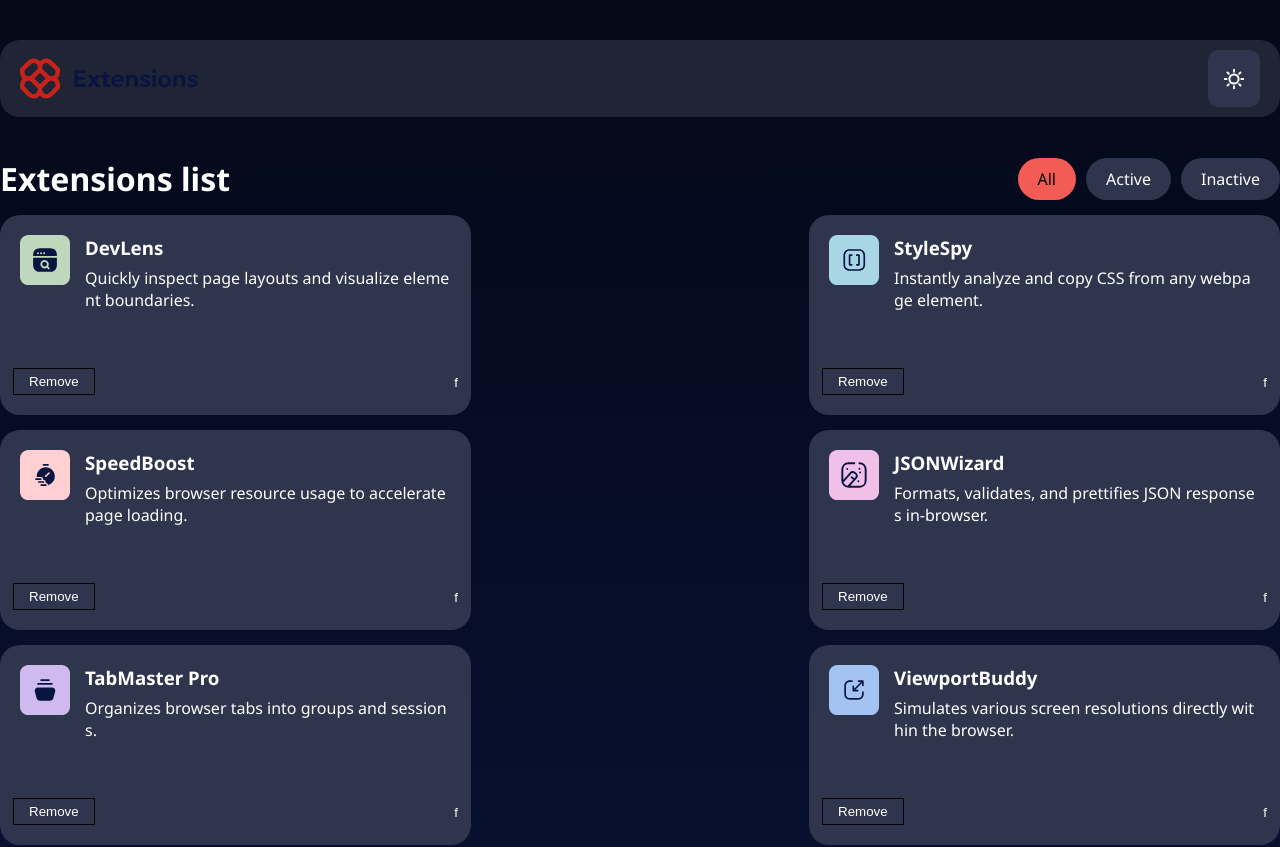
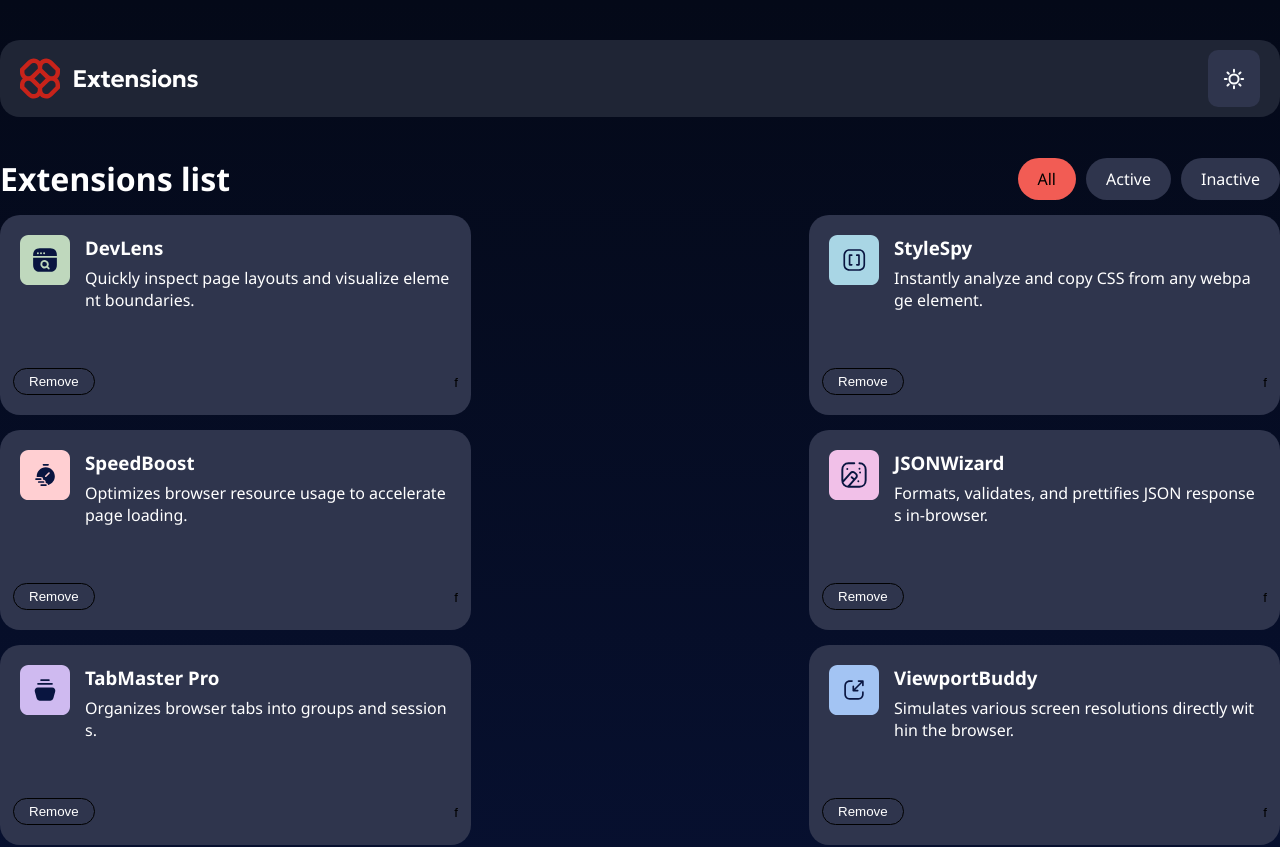
Before and after one commit to denismisko/browser-extension, a Next.js app: page / in a window 1280 px wide. Shown: the top 847 px of the page. Built offline with nearby package versions, Linux system fonts and the light colour scheme.

Commit message:
added some changes, dark mode colors and adjusted logo for dark mode

```diff
--- a/src/app/layout.tsx
+++ b/src/app/layout.tsx
@@ -2,8 +2,8 @@ import type { Metadata } from "next";
 import "./scss/globals.scss";
 
 export const metadata: Metadata = {
-  title: "Create Next App",
-  description: "Generated by create next app",
+  title: "Browser Extensions",
+  description: "Browser Extensions in one place.",
 };
 
 export default function RootLayout({
--- a/src/app/navigation.tsx
+++ b/src/app/navigation.tsx
@@ -12,7 +12,7 @@ export default function Navigation({isDarkMode, setDarkMode}: NavigationProps) {
   return (
     <header className={styles.header}>
       <div className={styles.flexbox}>
-        <img src={"logo.svg"} alt="Logo" className={styles.logo} />
+        <img src={isDarkMode ? "logolight.svg" : "logodark.svg"} alt="Logo" className={styles.logo} />
         <div
           className={styles.lightdarkmode}
           onClick={darkModeSwitch}
--- a/src/app/page.tsx
+++ b/src/app/page.tsx
@@ -3,6 +3,7 @@ import Navigation from "./navigation";
 import { useEffect, useState } from "react";
 import data from "../assets/data.json";
 import "./scss/globals.scss";
+import "./scss/page.scss";
 
 const filters = [
   { key: "all", label: "All" },
@@ -19,7 +20,7 @@ export default function Layout() {
     isActive === "all"
       ? items
       : items.filter((item) =>
-          isActive === "active" ? item.isActive : !item.isActive
+          isActive === "active" ? item.isActive : !item.isActive,
         );
 
   const removeItem = (name: string) => {
@@ -52,7 +53,7 @@ export default function Layout() {
         </div>
         <div className="boxes">
           {filteredData.length === 0 ? (
-            <p>No extensions :(</p>
+            <p className="zero-extensions">No extensions :(, add new!</p>
           ) : (
             filteredData.map((item) => (
               <div className="box" key={item.name}>
--- a/src/app/scss/globals.scss
+++ b/src/app/scss/globals.scss
@@ -65,95 +65,8 @@ li {
   list-style: none;
 }
 
-//
-ul {
-  display: flex;
-
-  li {
-    margin-left: 10px;
-    border-radius: 25px;
-    background: $soft-grey;
-    padding: 10px 20px;
-    cursor: pointer;
-
-    &.active {
-      background-color: $red-400;
-      color: $black;
-    }
-  }
+//dark mode
+.dark{
+  background: $light-gradient;
+  color: $black;
 }
-
-.headline {
-  display: flex;
-  justify-content: space-between;
-  align-items: center;
-}
-
-.boxes {
-  width: 100%;
-  display: flex;
-  flex-wrap: wrap;
-  justify-content: space-between;
-
-  .box {
-    width: 471px;
-    max-width: 475px;
-    height: 200px;
-    max-height: 500px;
-    display: flex;
-    background: $soft-grey;
-    margin-top: 15px;
-    align-items: flex-start;
-    padding: 20px;
-    word-break: break-all;
-    border-radius: 20px;
-    position: relative;
-
-    h3{
-      margin-bottom: 7px;
-    }
-
-    img {
-      width: 50px;
-      margin-right: 15px;
-    }
-  }
-}
-.buttonFlex {
-  display: flex;
-}
-
-.remove {
-  position: absolute;
-  left: 13px;
-  bottom: 25px;
-  border: 1px solid $black;
-}
-
-.activeornot {
-  position: absolute;
-  right: 13px;
-  bottom: 25px;
-}
-
-.remove,
-.activeornot {
-  color: $white;
-  border: none;
-  background: none;
-  cursor: pointer;
-}
-
-.remove {
-  position: absolute;
-  left: 13px;
-  bottom: 20px;
-  border: 1px solid $black;
-  padding: 5px 15px;
-}
-
-.activeornot {
-  position: absolute;
-  right: 13px;
-  bottom: 25px;
-}
--- a/src/app/scss/navigation.module.scss
+++ b/src/app/scss/navigation.module.scss
@@ -26,3 +26,11 @@
     top: 3px;
   }
 }
+
+//darkmode
+:global(.dark) .lightdarkmode {
+  background: rgb(239, 236, 236);
+}
+:global(.dark) .flexbox {
+  background: white;
+}
--- /dev/null
+++ b/src/app/scss/page.scss
@@ -0,0 +1,119 @@
+@import "../variables/abstracts/colors";
+
+//
+ul {
+  display: flex;
+
+  li {
+    margin-left: 10px;
+    border-radius: 25px;
+    background: $soft-grey;
+    padding: 10px 20px;
+    cursor: pointer;
+
+    &.active {
+      background-color: $red-400;
+      color: $black;
+    }
+  }
+}
+
+.headline {
+  display: flex;
+  justify-content: space-between;
+  align-items: center;
+}
+
+.boxes {
+  width: 100%;
+  display: flex;
+  flex-wrap: wrap;
+  justify-content: space-between;
+
+  .box {
+    width: 471px;
+    max-width: 475px;
+    height: 200px;
+    max-height: 500px;
+    display: flex;
+    background: $soft-grey;
+    margin-top: 15px;
+    align-items: flex-start;
+    padding: 20px;
+    word-break: break-all;
+    border-radius: 20px;
+    position: relative;
+
+    h3 {
+      margin-bottom: 7px;
+    }
+
+    img {
+      width: 50px;
+      margin-right: 15px;
+    }
+  }
+}
+
+.buttonFlex {
+  display: flex;
+}
+
+.remove {
+  position: absolute;
+  left: 13px;
+  bottom: 25px;
+  border: 1px solid $black;
+}
+
+.activeornot {
+  position: absolute;
+  right: 13px;
+  bottom: 25px;
+}
+
+.remove,
+.activeornot {
+  color: $white;
+  border: none;
+  background: none;
+  cursor: pointer;
+}
+
+.remove {
+  position: absolute;
+  left: 13px;
+  bottom: 20px;
+  border: 1px solid $black;
+  border-radius: 15px;
+  padding: 5px 15px;
+}
+
+.activeornot {
+  position: absolute;
+  right: 13px;
+  bottom: 25px;
+}
+
+.zero-extensions {
+  font-size: 40px;
+  position: absolute;
+  transform: translate(-50%, -50%);
+  top: 50%;
+  left: 50%;
+}
+
+//dark mode
+.dark .box {
+  background: $white;
+  color: $black;
+}
+
+.dark .remove,
+.activeornot {
+  color: $black;
+}
+
+.dark li{
+  background: $white;
+}
```
Also changed, not shown: public/logodark.svg (added), public/logolight.svg (renamed from public/logo.svg).
